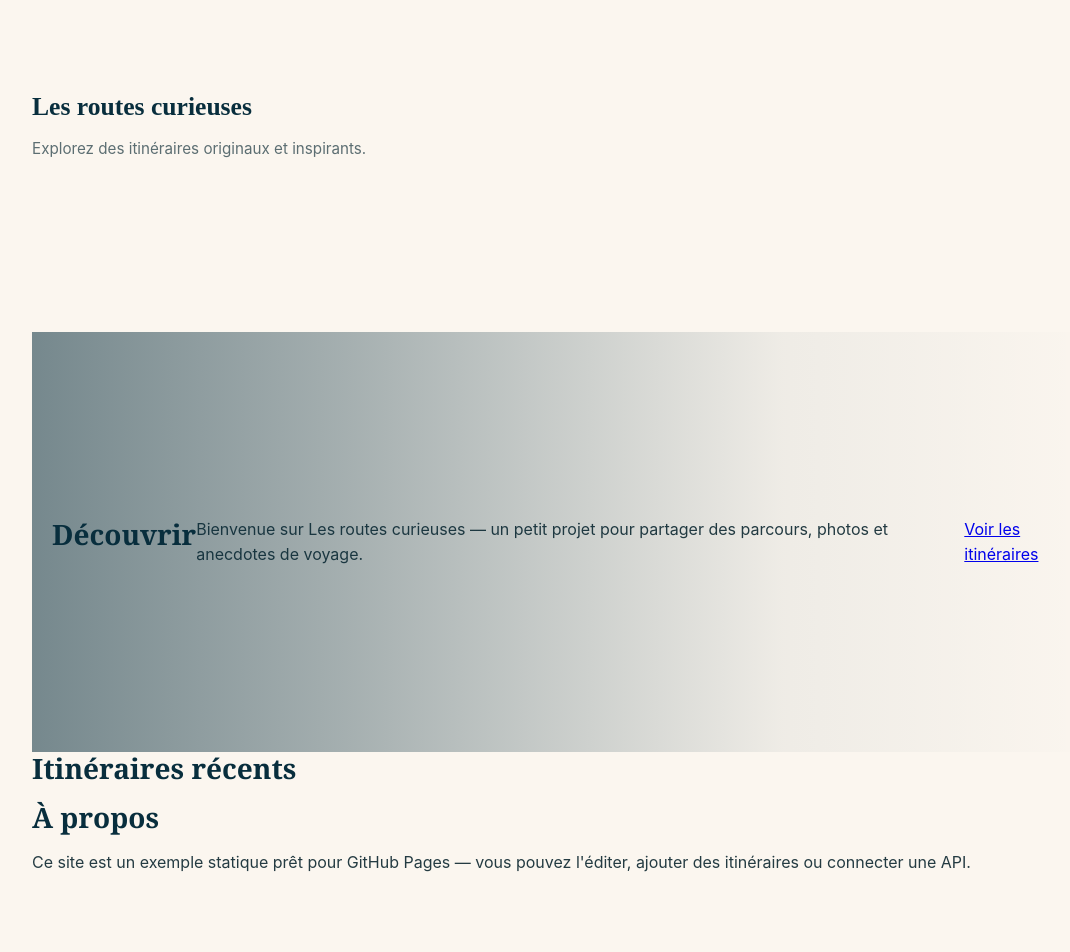
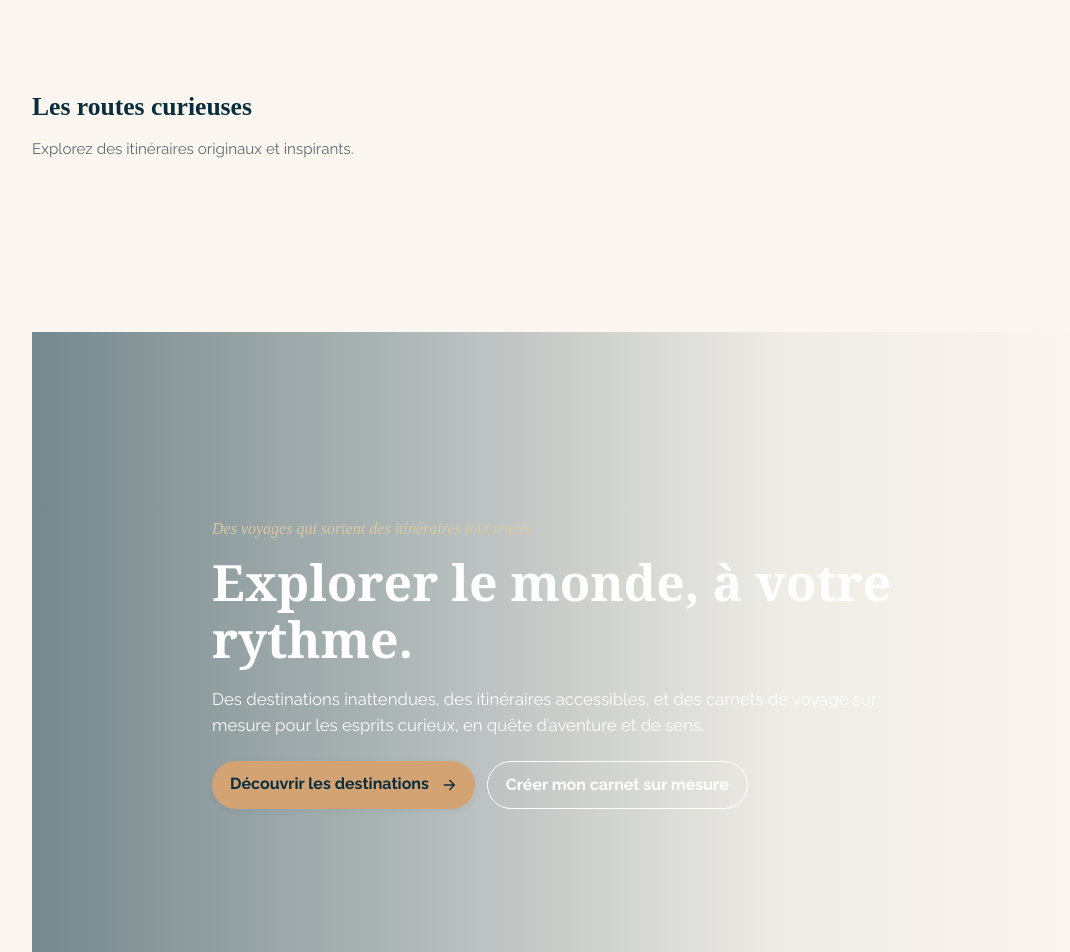
Before and after one commit to Elsapr03/Les-routes-curieuses, a plain HTML site: page index.html in a window 1280 px wide. Shown: the top 952 px of the page, without its empty margins (72-1142 px from the left). Drawn offline with Linux system fonts and the light colour scheme; a script that the page names is missing; a web font is replaced by a local one.

Commit message:
Update hero and include fonts/styles — apply design (hero overlay, typography, buttons)

```diff
--- a/index.html
+++ b/index.html
@@ -4,6 +4,8 @@
   <meta charset="utf-8">
   <meta name="viewport" content="width=device-width,initial-scale=1">
   <title>Les routes curieuses</title>
+  <link rel="preconnect" href="https://fonts.gstatic.com" crossorigin>
+  <link href="https://fonts.googleapis.com/css2?family=Playfair+Display:ital,wght@1,400;1,600&family=Raleway:wght@300;400;600;700&display=swap" rel="stylesheet">
   <link rel="stylesheet" href="assets/css/styles.css">
 </head>
 <body>
@@ -16,9 +18,25 @@
 
   <main class="container">
     <section id="hero" class="hero">
-      <h2>Découvrir</h2>
-      <p>Bienvenue sur Les routes curieuses — un petit projet pour partager des parcours, photos et anecdotes de voyage.</p>
-      <a class="cta" href="#routes">Voir les itinéraires</a>
+      <div class="container">
+        <div class="hero-content">
+          <div class="pretitle">Des voyages qui sortent des itinéraires tout tracés</div>
+          <h1>Explorer le monde, à votre rythme.</h1>
+          <p class="hero-desc">Des destinations inattendues, des itinéraires accessibles, et des carnets de voyage sur mesure pour les esprits curieux, en quête d’aventure et de sens.</p>
+          <div class="hero-actions">
+            <a class="btn btn-primary" href="/destinations">
+              Découvrir les destinations
+              <svg xmlns="http://www.w3.org/2000/svg" width="16" height="16" fill="none" viewBox="0 0 24 24" aria-hidden="true" focusable="false">
+                <path d="M5 12h14M13 5l7 7-7 7" stroke="#082E3D" stroke-width="2" stroke-linecap="round" stroke-linejoin="round"/>
+              </svg>
+            </a>
+
+            <a class="btn btn-secondary dark" href="/creer-carnet">
+              Créer mon carnet sur mesure
+            </a>
+          </div>
+        </div>
+      </div>
     </section>
 
     <section id="routes" class="routes">
```
